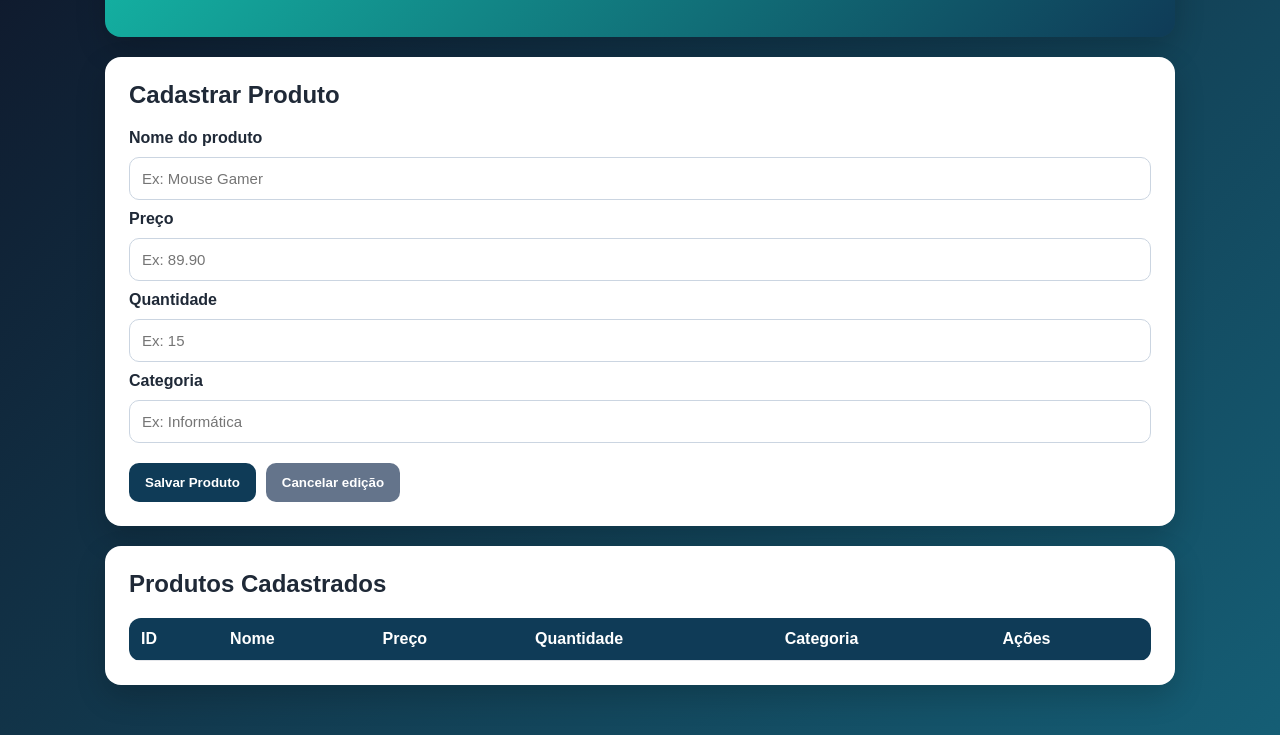
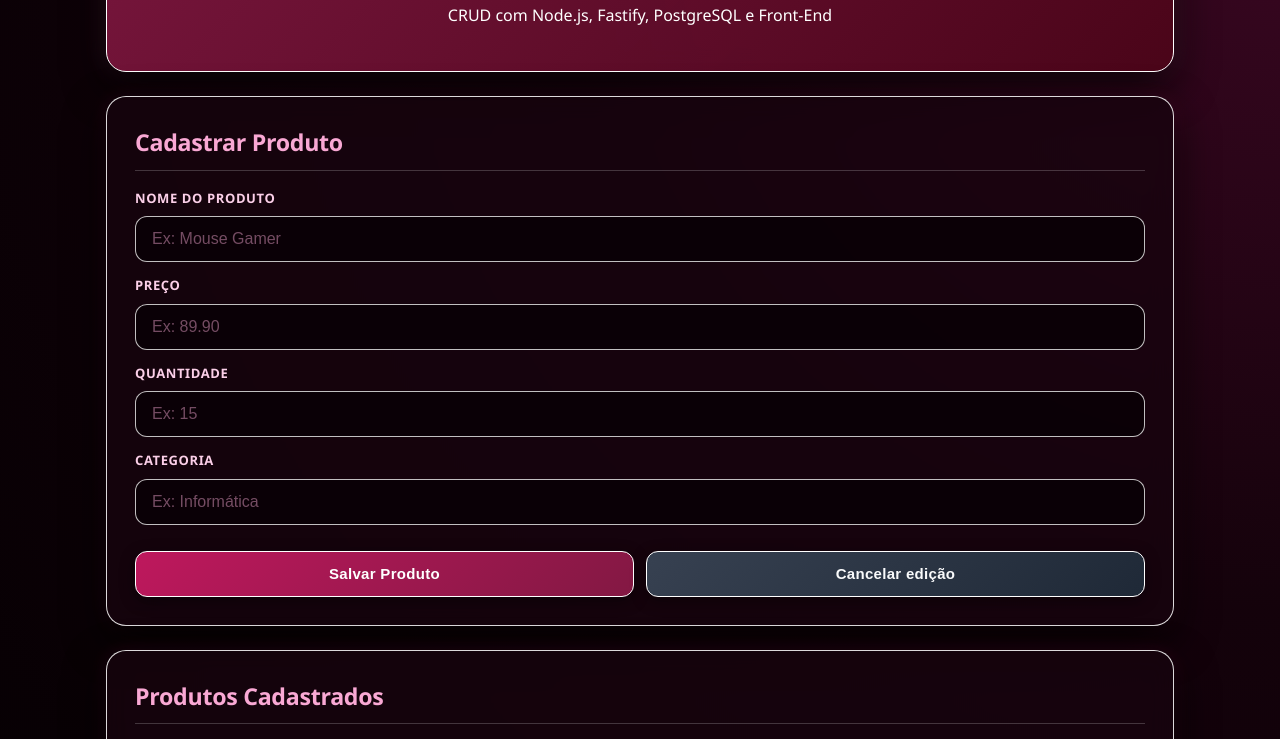
Before and after one commit to yasmimrieg/-gerenciador_produtos, a website: page public/index.html in a window 1280 px wide. Shown: the part 123-862 px from the top of the page. Drawn offline with Linux system fonts and the light colour scheme; no server answers.

Commit message:
update style.css

```diff
--- a/public/style.css
+++ b/public/style.css
@@ -1,79 +1,249 @@
 * {
- box-sizing: border-box; }
+  box-sizing: border-box;
+}
+
 body {
   margin: 0;
- font-family: Arial, sans-serif;
- background: linear-gradient(135deg, #0f172a, #155e75);
- color: #1f2937; }
+  font-family: 'Segoe UI', system-ui, -apple-system, Roboto, sans-serif;
+  background: radial-gradient(circle at top right, #3b0722 0%, #14020b 45%, #060003 100%);
+  color: #fdf2f8;
+  min-height: 100vh;
+  line-height: 1.5;
+  -webkit-font-smoothing: antialiased;
+}
+
 .container {
   max-width: 1100px;
   margin: 0 auto;
- padding: 30px 15px; }
+  padding: 28px 16px;
+}
+
 .card {
- background: #ffffff;
- border-radius: 16px;
- padding: 24px;
- margin-bottom: 20px;
- box-shadow: 0 12px 30px rgba(0, 0, 0, 0.18); }
+  background: rgba(24, 5, 15, 0.78);
+  backdrop-filter: blur(12px);
+  -webkit-backdrop-filter: blur(12px);
+  border: 1.5px solid rgba(255, 255, 255, 0.85);
+  border-radius: 20px;
+  padding: 28px;
+  margin-bottom: 24px;
+  box-shadow: 0 16px 40px rgba(0, 0, 0, 0.85), 0 0 20px rgba(219, 39, 119, 0.12);
+  overflow-x: auto;
+  transition: transform 0.2s ease, box-shadow 0.2s ease;
+}
+
 .header-card {
- background: linear-gradient(135deg, #14b8a6, #0f3b57);
- color: white;
- text-align: center; }
-h1, h2 {
- margin-top: 0; }
+  background: linear-gradient(135deg, rgba(131, 24, 67, 0.9), rgba(76, 5, 25, 0.95));
+  border: 1.5px solid #ffffff;
+  color: #ffffff;
+  text-align: center;
+  box-shadow: 0 16px 40px rgba(0, 0, 0, 0.85), 0 0 25px rgba(244, 114, 182, 0.2);
+}
+
+h1 {
+  margin: 0 0 6px 0;
+  font-size: clamp(1.6rem, 5vw, 2.2rem);
+  font-weight: 700;
+  letter-spacing: -0.5px;
+  text-shadow: 0 2px 10px rgba(0, 0, 0, 0.5);
+}
+
+h2 {
+  margin: 0 0 18px 0;
+  font-size: clamp(1.2rem, 4vw, 1.45rem);
+  font-weight: 600;
+  color: #f9a8d4;
+  letter-spacing: -0.3px;
+  border-bottom: 1px solid rgba(255, 255, 255, 0.2);
+  padding-bottom: 10px;
+}
+
 form {
   display: grid;
- gap: 10px; }
+  gap: 14px;
+}
+
 label {
- font-weight: bold; }
-input {
- padding: 12px;
- border: 1px solid #cbd5e1;
- border-radius: 10px;
- font-size: 15px; }
+  font-weight: 600;
+  font-size: 13px;
+  text-transform: uppercase;
+  letter-spacing: 0.6px;
+  color: #fbcfe8;
+  margin-bottom: -6px;
+}
+
+input, select, textarea {
+  width: 100%;
+  padding: 13px 16px;
+  border: 1.5px solid rgba(255, 255, 255, 0.75);
+  background-color: rgba(10, 1, 6, 0.85);
+  color: #ffffff;
+  border-radius: 12px;
+  font-size: 16px;
+  min-height: 46px;
+  transition: all 0.2s ease;
+}
+
+input::placeholder, textarea::placeholder {
+  color: rgba(249, 168, 212, 0.45);
+}
+
+input:focus, select:focus, textarea:focus {
+  outline: none;
+  border-color: #ffffff;
+  background-color: #050003;
+  box-shadow: 0 0 0 3px rgba(244, 114, 182, 0.35);
+}
+
 button {
- border: none;
- border-radius: 10px;
- padding: 12px 16px;
- background: #0f3b57;
- color: white;
- font-weight: bold;
- cursor: pointer; }
+  border: 1.5px solid #ffffff;
+  border-radius: 12px;
+  padding: 12px 20px;
+  background: linear-gradient(135deg, #be185d, #831843);
+  color: #ffffff;
+  font-weight: 600;
+  font-size: 15px;
+  letter-spacing: 0.3px;
+  cursor: pointer;
+  min-height: 46px;
+  box-shadow: 0 4px 15px rgba(0, 0, 0, 0.4);
+  transition: all 0.2s ease;
+}
+
 button:hover {
- opacity: 0.9; }
+  transform: translateY(-2px);
+  box-shadow: 0 6px 20px rgba(236, 72, 153, 0.35);
+  filter: brightness(1.1);
+}
+
+button:active {
+  transform: translateY(0) scale(0.98);
+}
+
 .secundario {
- background: #64748b;
+  background: linear-gradient(135deg, #374151, #1f2937);
+  color: #f9fafb;
 }
+
 .excluir {
- background: #dc2626;
+  background: linear-gradient(135deg, #9f1239, #4c0519);
 }
+
 .editar {
- background: #f97316;
+  background: linear-gradient(135deg, #c2410c, #7c2d12);
 }
+
 .acoes-formulario {
   display: flex;
- gap: 10px;
- margin-top: 10px;
+  gap: 12px;
+  margin-top: 12px;
 }
+
+.acoes-formulario button {
+  flex: 1;
+}
+
 table {
   width: 100%;
- border-collapse: collapse;
+  border-collapse: separate;
+  border-spacing: 0;
+  border: 1.5px solid rgba(255, 255, 255, 0.85);
+  border-radius: 14px;
   overflow: hidden;
- border-radius: 12px;
+  min-width: 520px;
+  background: rgba(12, 2, 8, 0.6);
 }
+
 th {
- background: #0f3b57;
- color: white;
+  background: linear-gradient(180deg, #500724, #3b051a);
+  color: #ffffff;
+  font-weight: 600;
+  font-size: 13px;
+  text-transform: uppercase;
+  letter-spacing: 0.6px;
+  white-space: nowrap;
+  border-bottom: 1.5px solid rgba(255, 255, 255, 0.85);
 }
+
 th, td {
- padding: 12px;
- border-bottom: 1px solid #e5e7eb;
+  padding: 14px 16px;
+  border-bottom: 1px solid rgba(255, 255, 255, 0.22);
   text-align: left;
+  font-size: 14px;
+  color: #fce7f3;
 }
-tr:hover {
- background: #f8fafc;
+
+tbody tr:last-child td {
+  border-bottom: none;
 }
+
+td button {
+  padding: 7px 14px;
+  min-height: 36px;
+  font-size: 13px;
+  border-radius: 9px;
+  margin-right: 6px;
+  margin-bottom: 4px;
+}
+
+tbody tr {
+  transition: background 0.15s ease;
+}
+
+tbody tr:hover {
+  background: rgba(219, 39, 119, 0.14);
+}
+
 #mensagem {
- font-weight: bold;
- color: #155e75;
+  font-weight: 600;
+  color: #f9a8d4;
+  margin-top: 14px;
+  padding: 10px 14px;
+  border-radius: 10px;
+  background: rgba(219, 39, 119, 0.12);
+  border: 1px solid rgba(255, 255, 255, 0.4);
 }
+
+#mensagem:empty {
+  display: none;
+}
+
+/* Barra de rolagem estilizada para tabelas no celular */
+.card::-webkit-scrollbar {
+  height: 6px;
+}
+
+.card::-webkit-scrollbar-track {
+  background: rgba(255, 255, 255, 0.05);
+  border-radius: 10px;
+}
+
+.card::-webkit-scrollbar-thumb {
+  background: rgba(255, 255, 255, 0.5);
+  border-radius: 10px;
+}
+
+/* --- Ajustes específicos para celulares --- */
+@media (max-width: 600px) {
+  .container {
+    padding: 14px 12px;
+  }
+
+  .card {
+    padding: 18px;
+    border-radius: 16px;
+    margin-bottom: 16px;
+  }
+
+  .acoes-formulario {
+    flex-direction: column;
+    gap: 10px;
+  }
+
+  .acoes-formulario button {
+    width: 100%;
+  }
+
+  th, td {
+    padding: 11px 10px;
+  }
+}
```
Lines whose indentation alone changed are shown as unchanged.
